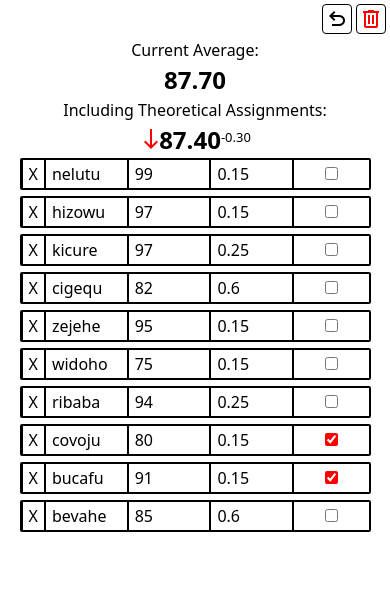
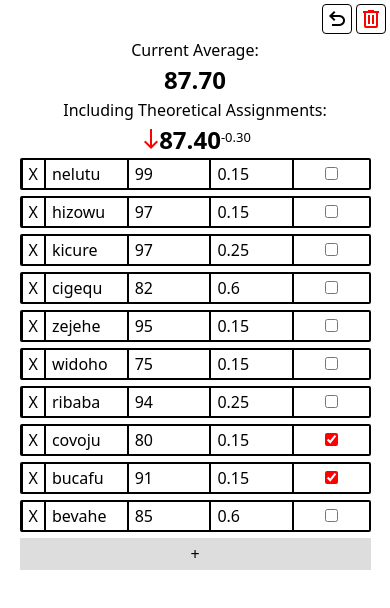
Before and after one commit to GuterBenutzername/cut-your-losses, a React (Vite) app: page / in a window 390 px wide. Shown: the top 608 px of the page. Built offline with nearby package versions, Linux system fonts and the light colour scheme.

Commit message:
feat: add ability to create assignments
CRUD is now complete. Also, yes, I know, the technique for focusing the name is extremely cursed,
but that was a feature I couldn't compromise on, and I couldn't see a good way to refactor around it

```diff
--- a/src/pages/templates/course.tsx
+++ b/src/pages/templates/course.tsx
@@ -1,4 +1,4 @@
-import { type Course } from "../../backend";
+import { type Course, Assignment } from '../../backend';
 import produce from "immer";
 import "./course.css"
 import Assignments from './organisms/assignments/assignments';
@@ -64,6 +64,13 @@ export default function CourseTemplate({
     onModifyCourse(nextCourseState, courseIndex);
   };
 
+  const onAddAssignment = () => {
+    const nextCourseState = produce(course, (draft) => {
+      draft.assignments.unshift(new Assignment("", 0, 0))
+    })
+    onModifyCourse(nextCourseState, courseIndex);
+  }
+
   return (
     <div>
       <ActionButtons
@@ -78,6 +85,7 @@ export default function CourseTemplate({
           assignments={course.assignments}
           onModifyAssignment={onModifyAssignment}
           onDeleteAssignment={onDeleteAssignment}
+          onAddAssignment={onAddAssignment}
         />
       </div>
     </div>
--- a/src/pages/templates/organisms/assignments/assignments.css
+++ b/src/pages/templates/organisms/assignments/assignments.css
@@ -7,8 +7,28 @@
   width: 100%;
 }
 
-.assignments input,
-.assignments button {
-  border-top: 0;
-  border-bottom: 0;
+.add-assignment {
+  border: 0 !important;
+  background-color: #ddd;
+  width: 60vw;
 }
+
+.add-assignment:hover {
+  background-color: #ccc;
+}
+
+.add-assignment:active {
+  background-color: #bbb;
+}
+
+@media only screen and (max-width: 600px) {
+  .add-assignment {
+    border: 0 !important;
+    background-color: #ddd;
+    width: 90vw;
+  }
+
+  .add-assignment:hover {
+    background-color: #ccc;
+  }
+}
--- a/src/pages/templates/organisms/assignments/assignments.tsx
+++ b/src/pages/templates/organisms/assignments/assignments.tsx
@@ -1,3 +1,4 @@
+import { useRef, useEffect } from 'react';
 import { type Assignment } from "../../../../backend";
 import AssignmentCard from "../molecules/assignmentCard/assignment";
 import "./assignments.css";
@@ -6,6 +7,7 @@ export default function Assignments({
   assignments,
   onModifyAssignment,
   onDeleteAssignment,
+  onAddAssignment,
 }: {
   assignments: Assignment[];
   onModifyAssignment: (
@@ -14,18 +16,35 @@ export default function Assignments({
     property: "name" | "grade" | "weight" | "theoretical"
   ) => void;
   onDeleteAssignment: (index: number) => void;
+  onAddAssignment: () => void;
 }) {
+  const firstRef = useRef<{focusFirst: () => void}>(null);
+  useEffect(() => {
+    if (assignments.length > 0 && assignments[0].name === "") {
+      firstRef.current?.focusFirst()
+    }
+  }, [assignments])
   return (
     <div className="assignments">
       {assignments.map((assignment, index) => (
         <AssignmentCard
           key={assignment.id}
+          ref={index === 0 ? firstRef : undefined}
           assignment={assignment}
           index={index}
           onDeleteAssignment={onDeleteAssignment}
           onModifyAssignment={onModifyAssignment}
         />
       ))}
+      <button
+        type="button"
+        className="add-assignment"
+        onClick={() => {
+          onAddAssignment();
+        }}
+      >
+        +
+      </button>
     </div>
   );
 }
--- a/src/pages/templates/organisms/molecules/assignmentCard/assignment.css
+++ b/src/pages/templates/organisms/molecules/assignmentCard/assignment.css
@@ -8,6 +8,11 @@
   padding: 0;
   border: solid 2px #000;
   border-radius: 2px;
+}
+
+.assignments button {
+  border-top: 0;
+  border-bottom: 0;
 }
 
 @media only screen and (max-width: 600px) {
@@ -26,9 +31,13 @@
 
 .assignment input {
   width: 50%;
+  border-top: 0;
+  border-bottom: 0;
 }
 
 .assignment input[aria-label="weight"] {
+  border-top: 0;
+  border-bottom: 0;
   border-right: 2px solid #000;
 }
 
--- a/src/pages/templates/organisms/molecules/assignmentCard/assignment.tsx
+++ b/src/pages/templates/organisms/molecules/assignmentCard/assignment.tsx
@@ -1,7 +1,9 @@
+import { type Ref, forwardRef, useImperativeHandle, useRef } from "react";
 import { type Assignment } from "../../../../../backend";
 import "./assignment.css";
 
-export default function AssignmentCard({
+function AssignmentCard(
+  {
     assignment,
     index,
     onModifyAssignment,
@@ -15,7 +17,15 @@ export default function AssignmentCard({
       property: "name" | "grade" | "weight" | "theoretical"
     ) => void;
     onDeleteAssignment: (index: number) => void;
-}) {
+  },
+  ref: Ref<{focusFirst: () => void}> | undefined
+) {
+  const nameInputRef = useRef<HTMLInputElement>(null);
+  useImperativeHandle(ref, () => ({
+    focusFirst() {
+      nameInputRef.current?.focus();
+    },
+  }));
   return (
     <div className="assignment">
       <button
@@ -28,6 +38,7 @@ export default function AssignmentCard({
         X
       </button>
       <input
+        ref={nameInputRef}
         aria-label="name"
         value={assignment.name}
         onChange={(event) => {
@@ -65,3 +76,5 @@ export default function AssignmentCard({
     </div>
   );
 }
+
+export default forwardRef(AssignmentCard);
```
Lines whose indentation alone changed are shown as unchanged.
